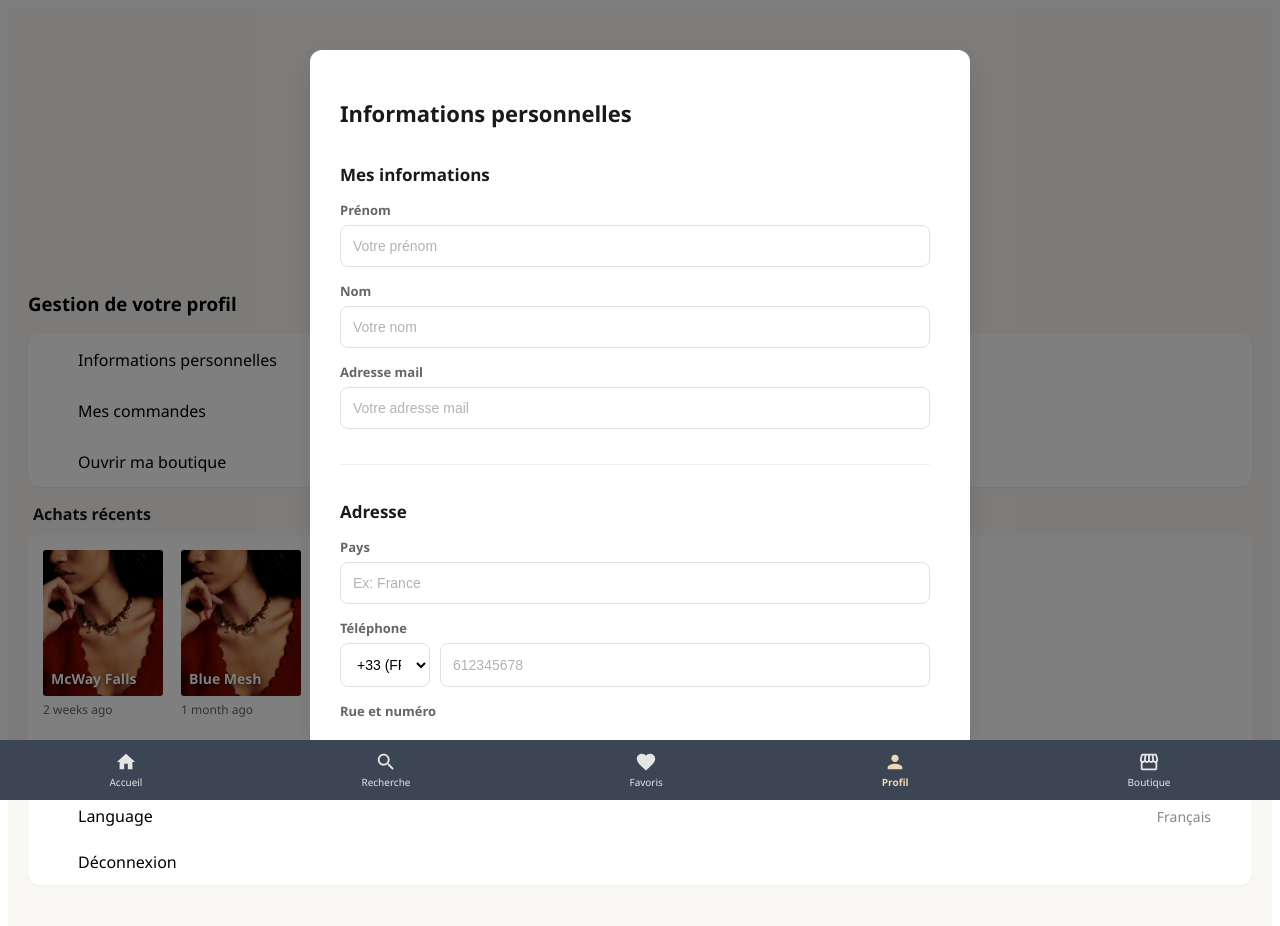
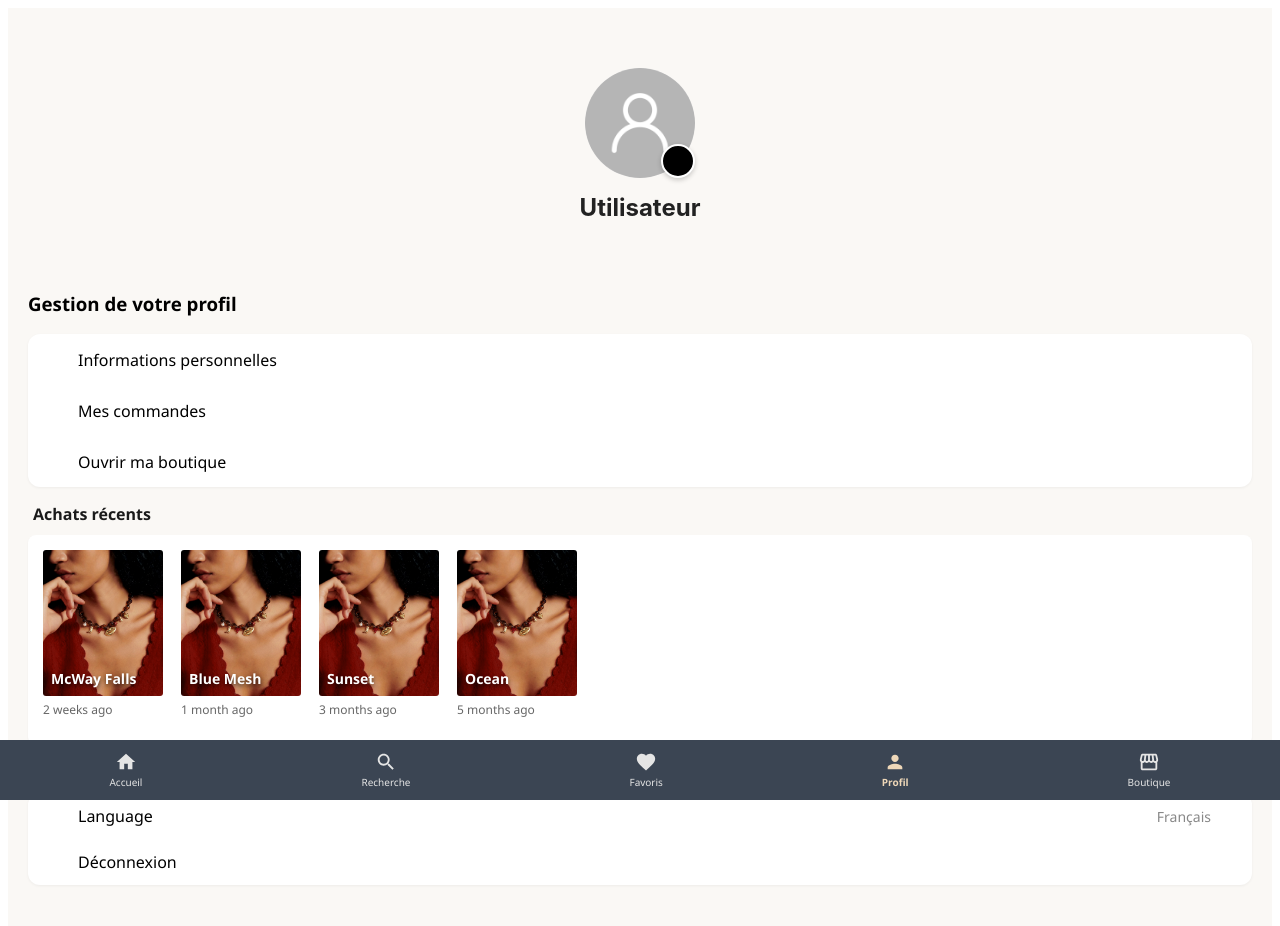
Before and after one commit to Decayuki/zendo, a React (Vite) app in the folder client/: page /profil in a window 1280 px wide. Shown: the top 926 px of the page. Built offline with nearby package versions, Linux system fonts and the light colour scheme; no server answers; some icons are missing.

Commit message:
correction client/src/components/Modal/UserInfoModal.tsx

```diff
--- a/client/src/components/Modal/UserInfoMoal/UserInfoModal.css
+++ b/client/src/components/Modal/UserInfoMoal/UserInfoModal.css
@@ -104,7 +104,7 @@
 }
 
 .phone-input-row select {
-  width: 90px;
+  width: 100px;
   flex-shrink: 0;
 }
 
--- a/client/src/components/Modal/UserInfoMoal/UserInfoModal.tsx
+++ b/client/src/components/Modal/UserInfoMoal/UserInfoModal.tsx
@@ -115,11 +115,14 @@ const UserInfosModal = ({ isOpen, onClose }: UserInfosModalProps) => {
       );
     }
   };
+  // condition de sortie de la Modal
+  if (!isOpen) return null;
 
   return (
     <div className="modal-overlay">
       <div className="modal-content info-modal-container">
         <h2 className="modal-title">Informations personnelles</h2>
+
         <div className="info-section-wrapper">
           <div className="info-section">
             <h3>Mes informations</h3>
@@ -156,16 +159,13 @@ const UserInfosModal = ({ isOpen, onClose }: UserInfosModalProps) => {
 
           <div className="info-section">
             <h3>Adresse</h3>
-
             <div className="input-group">
               <label>Pays</label>
               <input
                 type="text"
                 value={address.country}
                 placeholder="Ex: France"
-                onChange={(e) =>
-                  setAddress({ ...address, country: e.target.value })
-                }
+                onChange={(e) => setAddress({ ...address, country: e.target.value })}
               />
             </div>
 
@@ -174,9 +174,7 @@ const UserInfosModal = ({ isOpen, onClose }: UserInfosModalProps) => {
               <div className="phone-input-row">
                 <select
                   value={address.countryCode}
-                  onChange={(e) =>
-                    setAddress({ ...address, countryCode: e.target.value })
-                  }
+                  onChange={(e) => setAddress({ ...address, countryCode: e.target.value })}
                 >
                   <option value="+33">+33 (FR)</option>
                   <option value="+32">+32 (BE)</option>
@@ -186,9 +184,7 @@ const UserInfosModal = ({ isOpen, onClose }: UserInfosModalProps) => {
                   type="tel"
                   value={address.phone}
                   placeholder="612345678"
-                  onChange={(e) =>
-                    setAddress({ ...address, phone: e.target.value })
-                  }
+                  onChange={(e) => setAddress({ ...address, phone: e.target.value })}
                 />
               </div>
             </div>
@@ -199,9 +195,7 @@ const UserInfosModal = ({ isOpen, onClose }: UserInfosModalProps) => {
                 type="text"
                 value={address.street}
                 placeholder="15 rue de la Paix"
-                onChange={(e) =>
-                  setAddress({ ...address, street: e.target.value })
-                }
+                onChange={(e) => setAddress({ ...address, street: e.target.value })}
               />
             </div>
 
@@ -212,9 +206,7 @@ const UserInfosModal = ({ isOpen, onClose }: UserInfosModalProps) => {
                   type="text"
                   value={address.city}
                   placeholder="Paris"
-                  onChange={(e) =>
-                    setAddress({ ...address, city: e.target.value })
-                  }
+                  onChange={(e) => setAddress({ ...address, city: e.target.value })}
                 />
               </div>
               <div className="input-group half">
@@ -223,13 +215,14 @@ const UserInfosModal = ({ isOpen, onClose }: UserInfosModalProps) => {
                   type="text"
                   value={address.postalCode}
                   placeholder="75000"
-                  onChange={(e) =>
-                    setAddress({ ...address, postalCode: e.target.value })
-                  }
+                  onChange={(e) => setAddress({ ...address, postalCode: e.target.value })}
                 />
               </div>
             </div>
-            {/* BOUTONS FIXES EN BAS */}
+          </div>
+        </div>
+
+        {/* Les boutons doivent être en dehors du wrapper de scroll pour rester visibles */}
         <div className="modal-actions">
           <Button variant="secondary" onClick={onClose}>
             Annuler
@@ -240,8 +233,6 @@ const UserInfosModal = ({ isOpen, onClose }: UserInfosModalProps) => {
         </div>
       </div>
     </div>
-      </div>
-    </div>
   );
 };
 
--- a/client/src/components/Profils/ProfileMenu.tsx
+++ b/client/src/components/Profils/ProfileMenu.tsx
@@ -3,11 +3,16 @@ import PersonOutlineIcon from "@mui/icons-material/PersonOutline";
 import RedeemIcon from '@mui/icons-material/Redeem';
 import StorefrontIcon from "@mui/icons-material/Storefront";
 import "./ProfileMenu.css";
-import UserInfosModal from "../Modal/UserInfoMoal/UserInfoModal"
+import UserInfosModal from "../Modal/UserInfoMoal/UserInfoModal";
 
 
 const ProfileMenu = () => {
   const [isInfoModalOpen, setIsInfoModalOpen] = useState(false);
+
+  //  Fonction pour fermer la modal proprement
+  const handleCloseModal = () => {
+    setIsInfoModalOpen(false);
+  };
 
   const menuItems = [
     {
@@ -36,7 +41,8 @@ const ProfileMenu = () => {
           <div
             key={index}
             className="menu-item"
-            onClick={item.action ? item.action : undefined} // Déclenche la modal si l'action existe
+            onClick={item.action ? item.action : undefined}
+            style={{ cursor: item.action ? 'pointer' : 'default' }} // Déclenche la modal si l'action existe
           >
             <div className="menu-item-left">
               <span className="menu-icon">{item.icon}</span>
@@ -49,7 +55,7 @@ const ProfileMenu = () => {
       {/* INDISPENSABLE : Appeler le composant ici pour qu'il puisse s'afficher */}
       <UserInfosModal
         isOpen={isInfoModalOpen}
-        onClose={() => setIsInfoModalOpen(false)}
+        onClose={handleCloseModal}
       />
     </div>
   );
```
Lines whose indentation alone changed are shown as unchanged.
